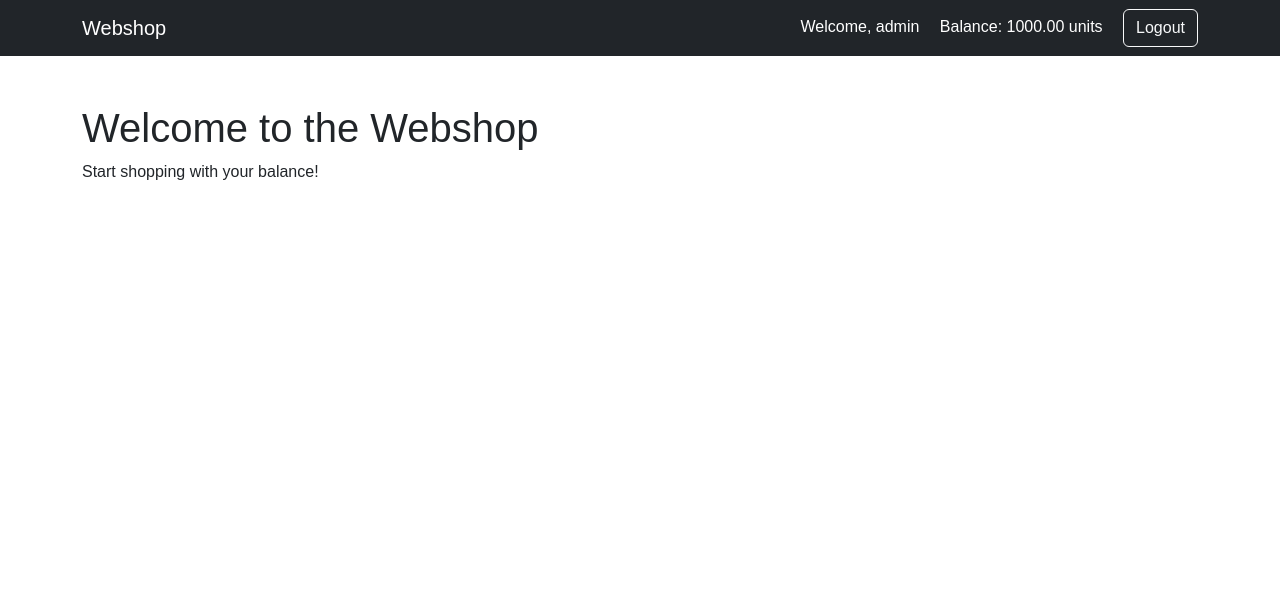
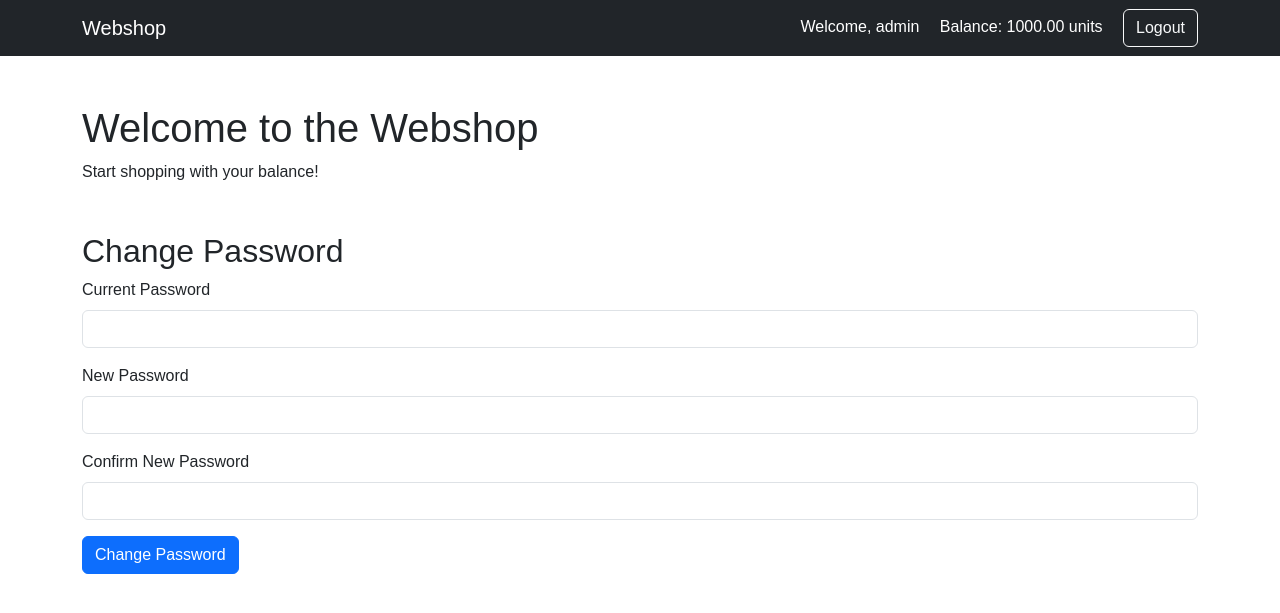
Before and after one commit to AndresCochez/webshop, a PHP site: page /index.php in a window 1280 px wide. Shown: the top 613 px of the page. Run offline with PHP 8.4, Linux system fonts and the light colour scheme; a user stored in the database is signed in; data comes from the database, SQL or seed files in the repository; a stand-in replaces the project's code that opens the database connection.

Commit message:
Add files via upload
Wachtwoord veranderen toegevoegd

```diff
--- a/webshopvolledig/index.php
+++ b/webshopvolledig/index.php
@@ -46,6 +46,52 @@ include 'db.php';
         <h1>Welcome to the Webshop</h1>
         <?php if (isset($_SESSION['user_id'])): ?>
             <p>Start shopping with your balance!</p>
+
+            <!-- Wachtwoord wijzigen -->
+            <div class="mt-5">
+                <h2>Change Password</h2>
+                <?php
+                if ($_SERVER['REQUEST_METHOD'] === 'POST' && isset($_POST['change_password'])) {
+                    $current_password = $_POST['current_password'];
+                    $new_password = $_POST['new_password'];
+                    $confirm_password = $_POST['confirm_password'];
+
+                    // Haal de gebruiker op uit de database
+                    $stmt = $pdo->prepare("SELECT password FROM users WHERE id = ?");
+                    $stmt->execute([$_SESSION['user_id']]);
+                    $user_password = $stmt->fetchColumn();
+
+                    // Controleer het huidige wachtwoord
+                    if ($user_password && password_verify($current_password, $user_password)) {
+                        if ($new_password === $confirm_password) {
+                            $hashed_password = password_hash($new_password, PASSWORD_DEFAULT);
+                            $update_stmt = $pdo->prepare("UPDATE users SET password = ? WHERE id = ?");
+                            $update_stmt->execute([$hashed_password, $_SESSION['user_id']]);
+                            echo "<div class='alert alert-success'>Password successfully changed!</div>";
+                        } else {
+                            echo "<div class='alert alert-danger'>New passwords do not match!</div>";
+                        }
+                    } else {
+                        echo "<div class='alert alert-danger'>Current password is incorrect!</div>";
+                    }
+                }
+                ?>
+                <form method="post" action="">
+                    <div class="mb-3">
+                        <label for="currentPassword" class="form-label">Current Password</label>
+                        <input type="password" name="current_password" id="currentPassword" class="form-control" required>
+                    </div>
+                    <div class="mb-3">
+                        <label for="newPassword" class="form-label">New Password</label>
+                        <input type="password" name="new_password" id="newPassword" class="form-control" required>
+                    </div>
+                    <div class="mb-3">
+                        <label for="confirmPassword" class="form-label">Confirm New Password</label>
+                        <input type="password" name="confirm_password" id="confirmPassword" class="form-control" required>
+                    </div>
+                    <button type="submit" name="change_password" class="btn btn-primary">Change Password</button>
+                </form>
+            </div>
         <?php else: ?>
             <p>Browse and shop your favorite items!</p>
         <?php endif; ?>
```
